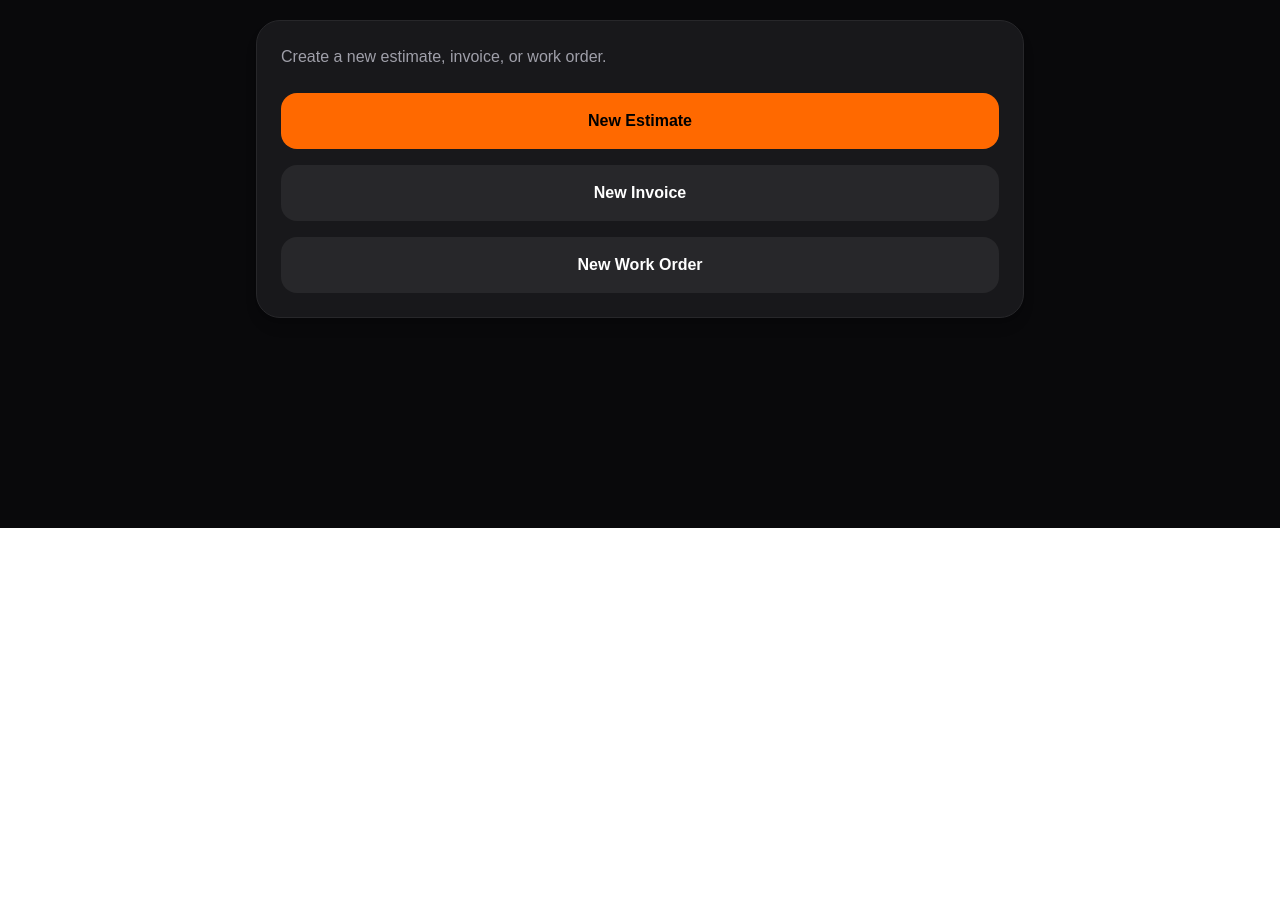
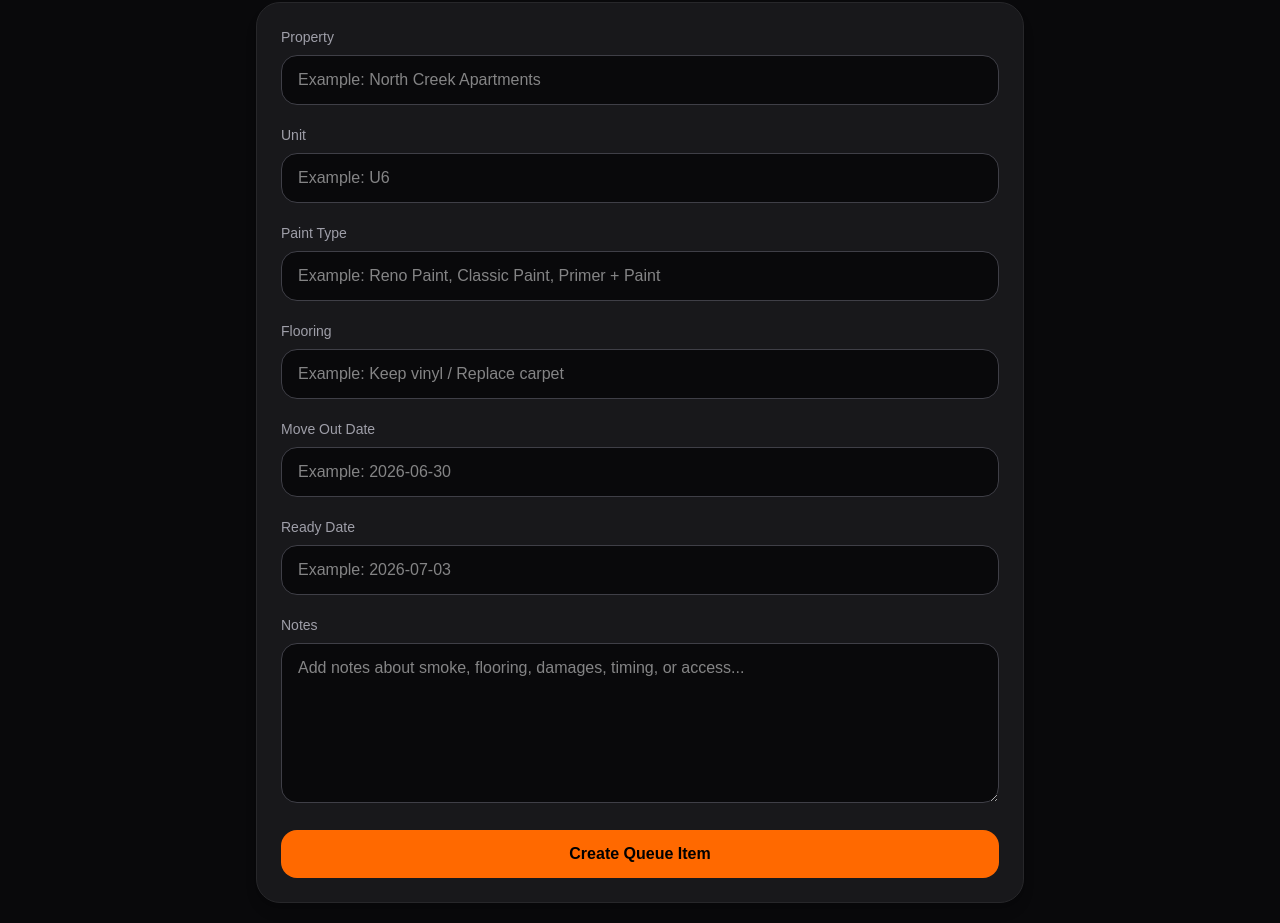
Before and after one commit to Robbiersweet/trimax, a Next.js app: page /new-request in a window 1280 px wide. Shown: the part 272-1195 px from the top of the page. Before the commit the page ends 800 px from the top, so only its background shows below. Built offline with nearby package versions, Linux system fonts and the light colour scheme; no server answers.

Commit message:
Supabase backend integration

```diff
--- a/package.json
+++ b/package.json
@@ -9,6 +9,7 @@
     "lint": "eslint"
   },
   "dependencies": {
+    "@supabase/supabase-js": "^2.106.0",
     "next": "16.2.6",
     "react": "19.2.4",
     "react-dom": "19.2.4"
--- /dev/null
+++ b/src/app/lib/createQueueItem.ts
@@ -0,0 +1,46 @@
+import { supabase } from "./supabase";
+
+type CreateQueueItemInput = {
+  property: string;
+  unit: string;
+  paintType: string;
+  flooring: string;
+  moveOutDate: string;
+  readyDate: string;
+  notes: string;
+};
+
+export async function createQueueItem(
+  input: CreateQueueItemInput
+) {
+  const id = crypto.randomUUID();
+
+  const { data, error } = await supabase
+    .from("queue_items")
+    .insert([
+      {
+        id,
+        property: input.property,
+        unit: input.unit,
+        paint_type: input.paintType,
+        flooring: input.flooring,
+        move_out_date: input.moveOutDate,
+        ready_date: input.readyDate,
+        status: "Pending Estimate",
+        notes: input.notes,
+      },
+    ])
+    .select()
+    .single();
+
+  if (error) {
+    console.error(
+      "Create queue item error:",
+      error
+    );
+
+    throw error;
+  }
+
+  return data;
+}
--- /dev/null
+++ b/src/app/lib/getQueueItems.ts
@@ -0,0 +1,19 @@
+import { supabase } from "./supabase";
+
+export async function getQueueItems() {
+  const { data, error } = await supabase
+    .from("queue_items")
+    .select("*")
+    .order("created_at", { ascending: false });
+
+  if (error) {
+    console.log("Supabase error message:", error.message);
+    console.log("Supabase error details:", error.details);
+    console.log("Supabase error hint:", error.hint);
+    console.log("Supabase error code:", error.code);
+
+    return [];
+  }
+
+  return data ?? [];
+}
--- /dev/null
+++ b/src/app/lib/supabase.ts
@@ -0,0 +1,12 @@
+import { createClient } from "@supabase/supabase-js";
+
+const supabaseUrl =
+  process.env.NEXT_PUBLIC_SUPABASE_URL!;
+
+const supabaseAnonKey =
+  process.env.NEXT_PUBLIC_SUPABASE_ANON_KEY!;
+
+export const supabase = createClient(
+  supabaseUrl,
+  supabaseAnonKey
+);
--- a/src/app/new-request/page.tsx
+++ b/src/app/new-request/page.tsx
@@ -1,48 +1,146 @@
-import Link from "next/link";
+"use client";
+
+import { useRouter } from "next/navigation";
+import { useState } from "react";
 import AppShell from "../components/AppShell";
 import Card from "../components/Card";
-import BackButton from "../components/BackButton";
+import Button from "../components/Button";
+import InputField from "../components/InputField";
+import Toast from "../components/Toast";
+import { createQueueItem } from "../lib/createQueueItem";
 
 export default function NewRequestPage() {
+  const router = useRouter();
+
+  const [property, setProperty] = useState("");
+  const [unit, setUnit] = useState("");
+  const [paintType, setPaintType] = useState("");
+  const [flooring, setFlooring] = useState("");
+  const [moveOutDate, setMoveOutDate] = useState("");
+  const [readyDate, setReadyDate] = useState("");
+  const [notes, setNotes] = useState("");
+
+  const [isSaving, setIsSaving] = useState(false);
+
+  const [toast, setToast] = useState<{
+    type: "success" | "error";
+    message: string;
+  } | null>(null);
+
+  async function handleSubmit() {
+    setToast(null);
+
+    if (!property || !unit || !paintType || !flooring) {
+      setToast({
+        type: "error",
+        message: "Please fill out property, unit, paint type, and flooring.",
+      });
+      return;
+    }
+
+    try {
+      setIsSaving(true);
+
+      await createQueueItem({
+        property,
+        unit,
+        paintType,
+        flooring,
+        moveOutDate,
+        readyDate,
+        notes,
+      });
+
+      setToast({
+        type: "success",
+        message: "Queue item created successfully.",
+      });
+
+      router.push("/queue");
+      router.refresh();
+    } catch {
+      setToast({
+        type: "error",
+        message: "Something went wrong while saving the queue item.",
+      });
+    } finally {
+      setIsSaving(false);
+    }
+  }
+
   return (
     <AppShell>
-      <div className="mx-auto max-w-3xl space-y-6">
-        <BackButton label="Back" />
+      {toast && <Toast type={toast.type} message={toast.message} />}
 
-        <div>
-          <p className="text-sm uppercase tracking-[0.3em] text-orange-400">
-            Trimax
-          </p>
+      <div className="mx-auto max-w-3xl">
+        <p className="text-sm uppercase tracking-[0.3em] text-orange-400">
+          Trimax
+        </p>
 
-          <h1 className="mt-3 text-5xl font-bold">New Request</h1>
-        </div>
+        <h1 className="mt-3 text-5xl font-bold">New Queue Request</h1>
 
-        <Card>
-          <p className="text-zinc-400">
-            Create a new estimate, invoice, or work order.
-          </p>
+        <p className="mt-3 text-zinc-400">
+          Add a new apartment turn, work request, or queue item.
+        </p>
 
-          <div className="mt-6 grid gap-4">
-            <Link
-              href="/estimates/new"
-              className="rounded-2xl bg-orange-500 px-4 py-4 text-center font-semibold text-black"
-            >
-              New Estimate
-            </Link>
+        <Card className="mt-8">
+          <div className="grid gap-5">
+            <InputField
+              label="Property"
+              placeholder="Example: North Creek Apartments"
+              value={property}
+              onChange={setProperty}
+            />
 
-            <Link
-              href="/invoices/new"
-              className="rounded-2xl bg-zinc-800 px-4 py-4 text-center font-semibold"
-            >
-              New Invoice
-            </Link>
+            <InputField
+              label="Unit"
+              placeholder="Example: U6"
+              value={unit}
+              onChange={setUnit}
+            />
 
-            <Link
-              href="/queue/new"
-              className="rounded-2xl bg-zinc-800 px-4 py-4 text-center font-semibold"
-            >
-              New Work Order
-            </Link>
+            <InputField
+              label="Paint Type"
+              placeholder="Example: Reno Paint, Classic Paint, Primer + Paint"
+              value={paintType}
+              onChange={setPaintType}
+            />
+
+            <InputField
+              label="Flooring"
+              placeholder="Example: Keep vinyl / Replace carpet"
+              value={flooring}
+              onChange={setFlooring}
+            />
+
+            <InputField
+              label="Move Out Date"
+              placeholder="Example: 2026-06-30"
+              value={moveOutDate}
+              onChange={setMoveOutDate}
+            />
+
+            <InputField
+              label="Ready Date"
+              placeholder="Example: 2026-07-03"
+              value={readyDate}
+              onChange={setReadyDate}
+            />
+
+            <div>
+              <label className="mb-2 block text-sm text-zinc-400">Notes</label>
+
+              <textarea
+                value={notes}
+                onChange={(event) => setNotes(event.target.value)}
+                placeholder="Add notes about smoke, flooring, damages, timing, or access..."
+                className="min-h-40 w-full rounded-2xl border border-zinc-700 bg-zinc-950 px-4 py-3 text-white outline-none transition focus:border-orange-500"
+              />
+            </div>
+
+            <Button onClick={handleSubmit}>
+              {isSaving ? "Saving..." : "Create Queue Item"}
+            </Button>
           </div>
         </Card>
       </div>
--- a/src/app/queue/page.tsx
+++ b/src/app/queue/page.tsx
@@ -3,68 +3,99 @@ import AppShell from "../components/AppShell";
 import Card from "../components/Card";
 import Button from "../components/Button";
 import StatusBadge from "../components/StatusBadge";
-import { queueItems } from "../data/queue";
+import { getQueueItems } from "../lib/getQueueItems";
 
-export default function QueuePage() {
+export default async function QueuePage() {
+  const queueItems = await getQueueItems();
+
   return (
     <AppShell>
-      <div className="space-y-6">
-        <div className="flex items-center justify-between">
-          <div>
-            <p className="text-sm uppercase tracking-[0.3em] text-orange-400">
-              Trimax
-            </p>
-            <h1 className="mt-2 text-4xl font-bold">Work Queue</h1>
-          </div>
+      <div className="flex items-center justify-between">
+        <div>
+          <p className="text-sm uppercase tracking-[0.3em] text-orange-400">
+            Trimax
+          </p>
 
-          <Link href="/new-request">
-            <Button>+ New Queue Item</Button>
-          </Link>
+          <h1 className="mt-3 text-5xl font-bold">
+            Work Queue
+          </h1>
         </div>
+      </div>
 
-        <div className="grid gap-4">
-          {queueItems.map((item) => (
-            <Link key={item.id} href={`/queue/${item.id}`}>
-              <Card className="transition hover:border-orange-500/60 hover:bg-zinc-800">
-                <div className="flex items-start justify-between gap-6">
+      <div className="mt-10 grid gap-6">
+        {queueItems.map((item) => (
+          <Card key={item.id}>
+            <div className="flex flex-col gap-6 lg:flex-row lg:items-center lg:justify-between">
+              <div>
+                <div className="flex items-center gap-3">
+                  <h2 className="text-2xl font-semibold">
+                    {item.property}
+                  </h2>
+
+                  <StatusBadge status={item.status} />
+                </div>
+
+                <p className="mt-2 text-zinc-400">
+                  Unit {item.unit}
+                </p>
+
+                <div className="mt-5 grid gap-4 text-sm text-zinc-300 md:grid-cols-2">
                   <div>
-                    <p className="text-sm text-orange-400">{item.property}</p>
+                    <p className="text-zinc-500">
+                      Paint Type
+                    </p>
 
-                    <h2 className="mt-1 text-2xl font-semibold">
-                      Unit {item.unit}
-                    </h2>
-
-                    <p className="mt-2 text-zinc-400">{item.paintType}</p>
-                    <p className="mt-1 text-zinc-500">{item.flooring}</p>
-
-                    <div className="mt-4 flex gap-2">
-                      <StatusBadge status={item.status} />
-
-                      {item.smokedIn && (
-                        <span className="rounded-full bg-red-500/20 px-3 py-1 text-sm text-red-300">
-                          Smoker Unit
-                        </span>
-                      )}
-                    </div>
+                    <p>{item.paint_type}</p>
                   </div>
 
-                  <div className="text-right text-sm">
-                    <p className="text-zinc-400">Move Out</p>
-                    <p className="font-medium text-white">{item.moveOutDate}</p>
+                  <div>
+                    <p className="text-zinc-500">
+                      Flooring
+                    </p>
 
-                    <p className="mt-3 text-zinc-400">Ready Date</p>
-                    <p className="font-medium text-white">{item.readyDate}</p>
+                    <p>{item.flooring}</p>
+                  </div>
 
-                    <p className="mt-3 text-zinc-400">Priority</p>
-                    <p className="font-medium text-orange-400">
-                      {item.priority}
+                  <div>
+                    <p className="text-zinc-500">
+                      Move Out Date
                     </p>
+
+                    <p>{item.move_out_date}</p>
+                  </div>
+
+                  <div>
+                    <p className="text-zinc-500">
+                      Ready Date
+                    </p>
+
+                    <p>{item.ready_date}</p>
                   </div>
                 </div>
-              </Card>
-            </Link>
-          ))}
-        </div>
+
+                <p className="mt-5 max-w-2xl text-zinc-400">
+                  {item.notes}
+                </p>
+              </div>
+
+              <div className="flex flex-col gap-3">
+                <Link href={`/queue/${item.id}`}>
+                  <Button>
+                    Open Queue Item
+                  </Button>
+                </Link>
+
+                <Link
+                  href={`/estimates/new?queueId=${item.id}`}
+                >
+                  <Button variant="secondary">
+                    Create Estimate
+                  </Button>
+                </Link>
+              </div>
+            </div>
+          </Card>
+        ))}
       </div>
     </AppShell>
   );
```
Also changed, not shown: 1 other file (tests, documents, lock files or other folders).
